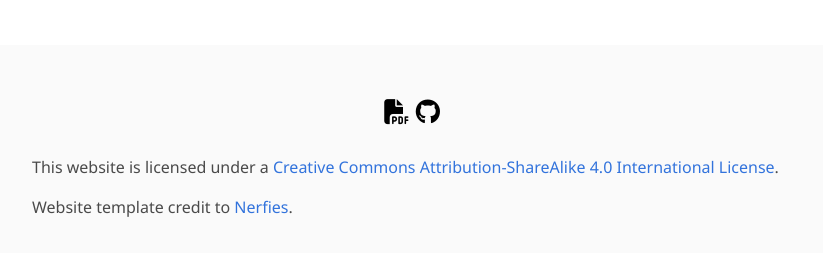
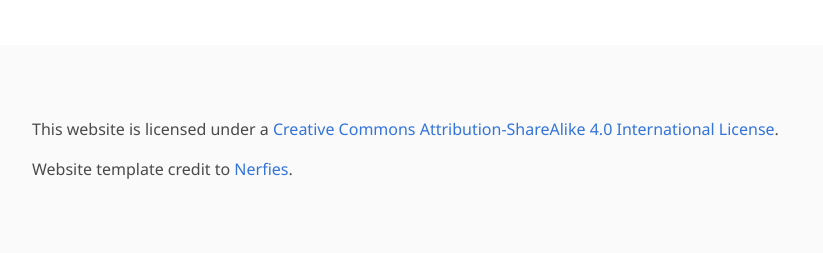
Before and after one commit to anonymous121381/FLDM, a plain HTML site: page index.html in a window 1280 px wide. Shown: the part 2441-2694 px from the top of the page, without its empty margins (228-1051 px from the left). Drawn offline with nearby package versions, Linux system fonts and the light colour scheme; some packages are replaced by stand-ins of ours; some icons are missing; a web font is replaced by a local one.

Commit message:
Update index.html

```diff
--- a/index.html
+++ b/index.html
@@ -477,13 +477,6 @@
 <footer class="footer">
   <div class="container">
     <div class="content has-text-centered">
-      <a class="icon-link"
-         href="https://arxiv.org/pdf/2309.03549">
-        <i class="fas fa-file-pdf"></i>
-      </a>
-      <a class="icon-link" href="https://github.com/anonymous0x233/ReuseAndDiffuse" class="external-link" disabled>
-        <i class="fab fa-github"></i>
-      </a>
     </div>
     <div class="columns is-centered">
       <div class="column is-8">
```
